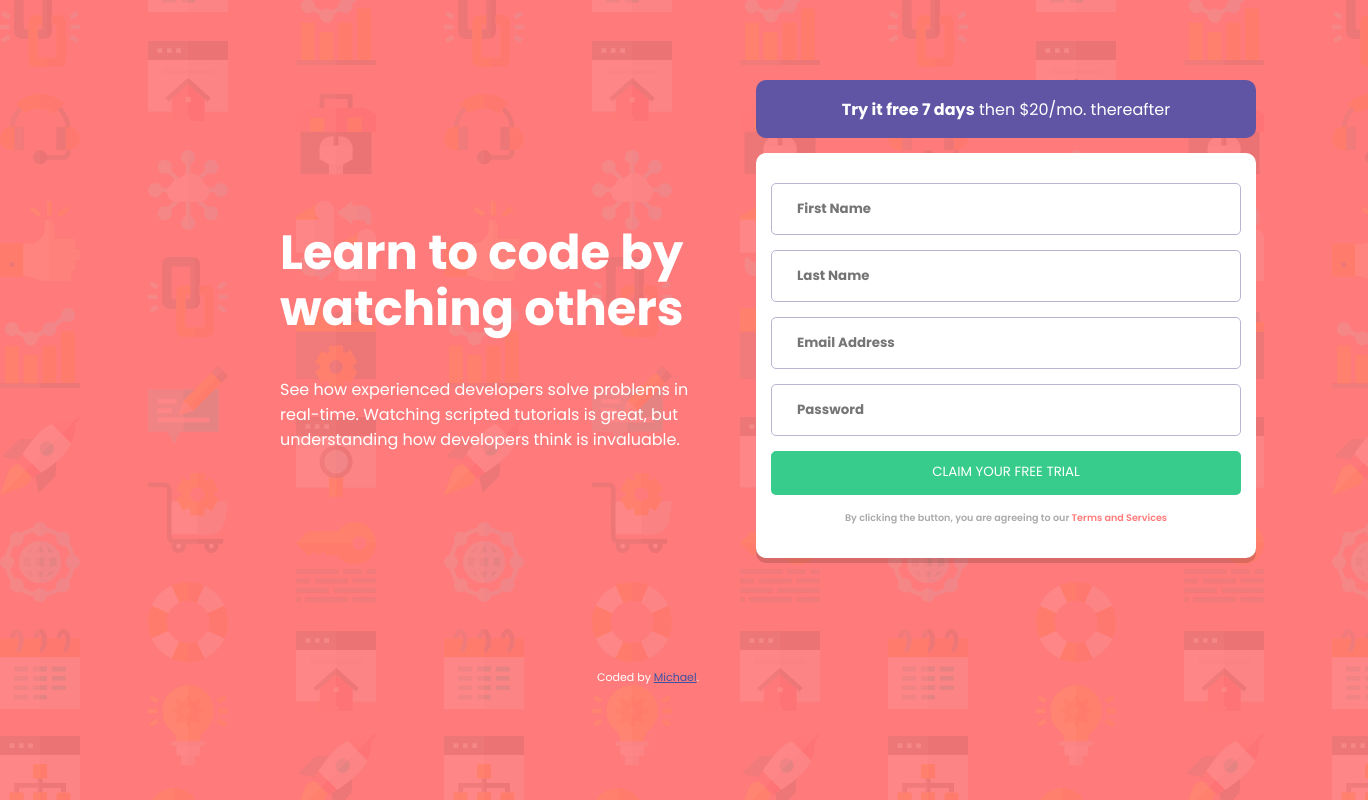
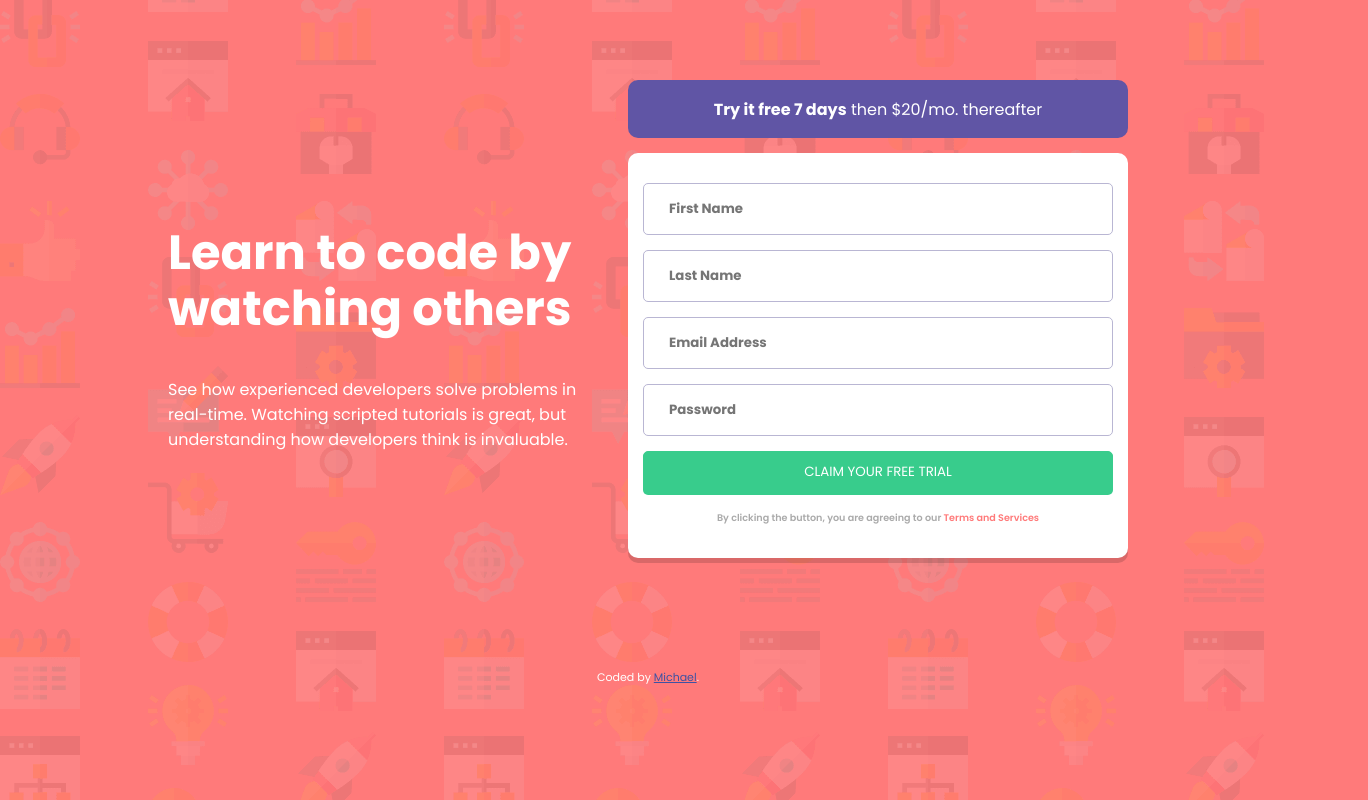
Before and after one commit to Breathon/signup-form, a plain HTML site: page index.html in a window 1280 px wide. Shown: the whole page, 1368 px wide, since content can reach past the window. Drawn offline with Linux system fonts and the light colour scheme.

Commit message:
update style.css

```diff
--- a/style.css
+++ b/style.css
@@ -21,8 +21,8 @@ body{
     max-width: 1200px;
     margin:0rem 10rem;
     margin-top: 5rem;
-    padding: 0 7rem;
-    width: 100vw;
+/*     padding: 0 7rem; */
+/*     width: 100vw; */
     max-height: 100vh;
     text-align: center;
 }
```
